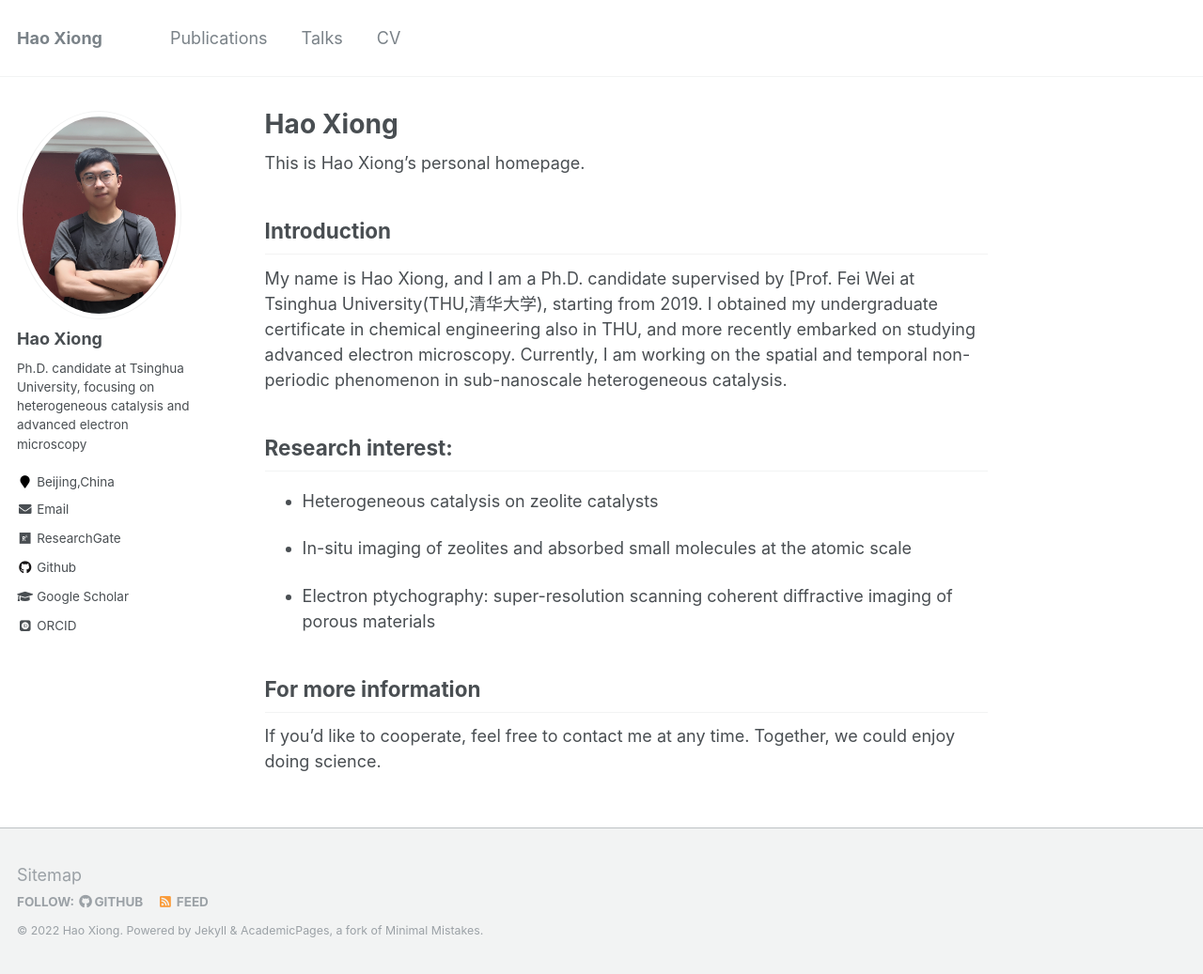
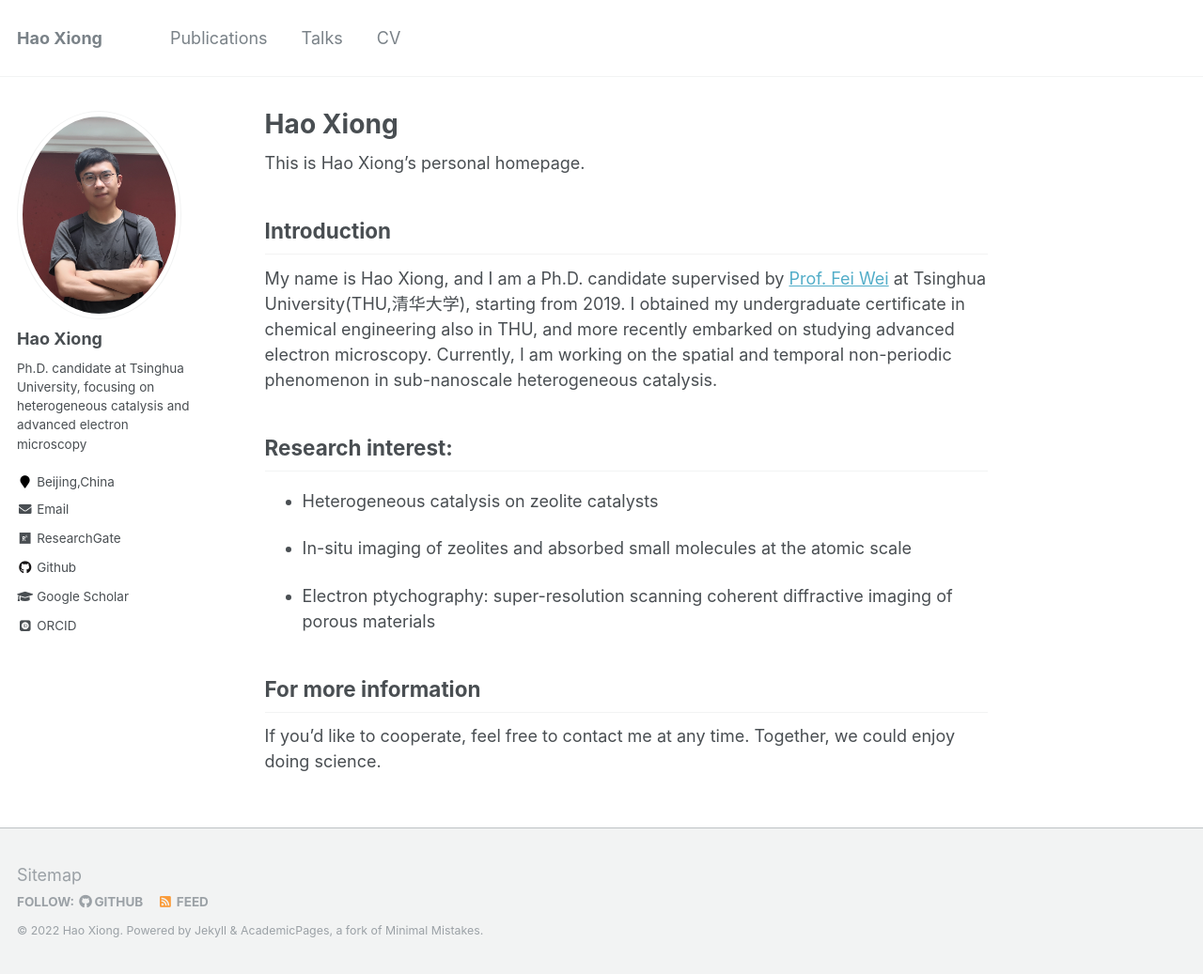
Before and after one commit to xiongh15/xiongh15.github.io, a Jekyll site: the page built from _pages/about.md, in a window 1280 px wide and 1037 px high. Shown: the whole window at 94% size. Built offline with Jekyll 4.4.1, drawn with Linux system fonts in a browser that asks for light colours; some web fonts are replaced; some of the changed lines change nothing that is shown.

Commit message:
superlink

```diff
--- a/_pages/about.md
+++ b/_pages/about.md
@@ -12,7 +12,7 @@
 
 ## Introduction
 
-My name is Hao Xiong, and I am a Ph.D. candidate supervised by [Prof. Fei Wei at Tsinghua University(THU,清华大学), starting from 2019. I obtained my undergraduate certificate in chemical engineering also in THU, and more recently embarked on studying advanced electron microscopy.  Currently, I am working on the spatial and temporal non-periodic phenomenon in sub-nanoscale heterogeneous catalysis.
+My name is Hao Xiong, and I am a Ph.D. candidate supervised by [Prof. Fei Wei](https://www.chemeng.tsinghua.edu.cn/info/1094/2395.htm) at Tsinghua University(THU,清华大学), starting from 2019. I obtained my undergraduate certificate in chemical engineering also in THU, and more recently embarked on studying advanced electron microscopy.  Currently, I am working on the spatial and temporal non-periodic phenomenon in sub-nanoscale heterogeneous catalysis.
 
 
 
```
Also changed, not shown: 1 other file.
